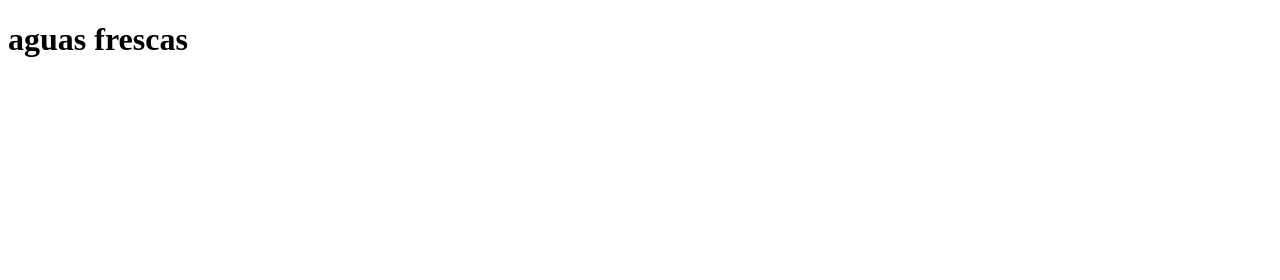
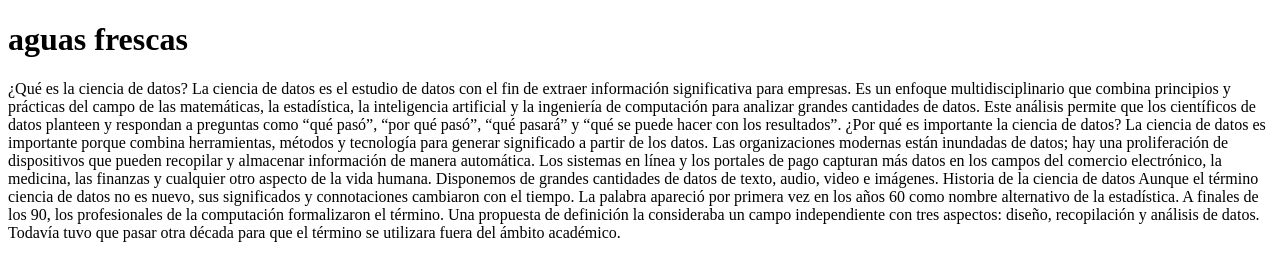
Before and after one commit to DavidTipa/menu, a plain HTML site: page index.html in a window 1280 px wide. Drawn offline with Linux system fonts and the light colour scheme.

Commit message:
texto de ciencia de datos

```diff
--- a/index.html
+++ b/index.html
@@ -7,5 +7,15 @@
 </head>
 <body>
     <h1>aguas frescas</h1>
+    <p>
+        ¿Qué es la ciencia de datos?
+La ciencia de datos es el estudio de datos con el fin de extraer información significativa para empresas. Es un enfoque multidisciplinario que combina principios y prácticas del campo de las matemáticas, la estadística, la inteligencia artificial y la ingeniería de computación para analizar grandes cantidades de datos. Este análisis permite que los científicos de datos planteen y respondan a preguntas como “qué pasó”, “por qué pasó”, “qué pasará” y “qué se puede hacer con los resultados”.
+
+¿Por qué es importante la ciencia de datos?
+La ciencia de datos es importante porque combina herramientas, métodos y tecnología para generar significado a partir de los datos. Las organizaciones modernas están inundadas de datos; hay una proliferación de dispositivos que pueden recopilar y almacenar información de manera automática. Los sistemas en línea y los portales de pago capturan más datos en los campos del comercio electrónico, la medicina, las finanzas y cualquier otro aspecto de la vida humana. Disponemos de grandes cantidades de datos de texto, audio, video e imágenes.
+
+Historia de la ciencia de datos
+Aunque el término ciencia de datos no es nuevo, sus significados y connotaciones cambiaron con el tiempo. La palabra apareció por primera vez en los años 60 como nombre alternativo de la estadística. A finales de los 90, los profesionales de la computación formalizaron el término. Una propuesta de definición la consideraba un campo independiente con tres aspectos: diseño, recopilación y análisis de datos. Todavía tuvo que pasar otra década para que el término se utilizara fuera del ámbito académico.
+    </p>
 </body>
 </html>
```
Also changed, not shown: bebidas/index.html (+1 -0 lines).
